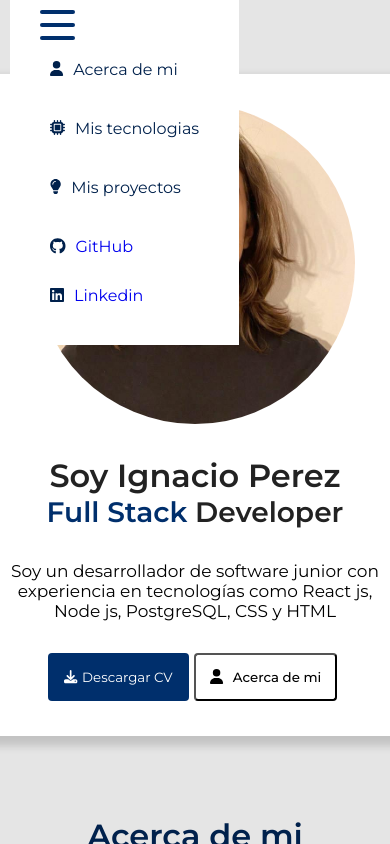
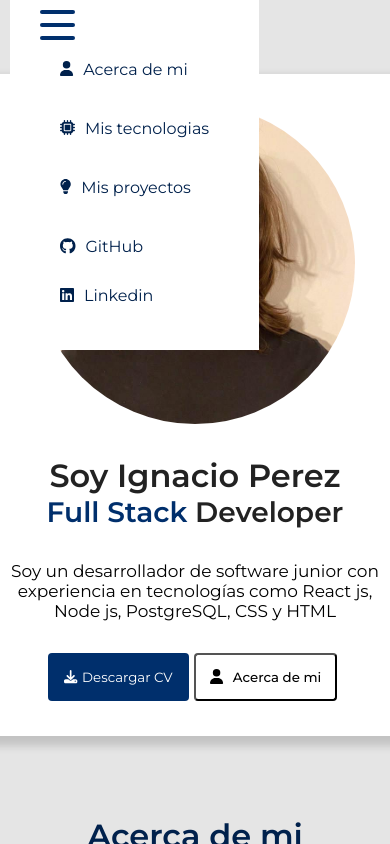
Before and after one commit to IgnacioPerezEtc/Portfolio, a React (Vite) app in the folder client/: page / in a window 390 px wide. Both pictures are taken after a click on the button 57 px from the left and 46 px from the top of the page. Shown: the top 844 px of the page. Built offline with nearby package versions, Linux system fonts and the light colour scheme.

Commit message:
acomodando diseño

```diff
--- a/client/src/components/NavBar/NavBar.css
+++ b/client/src/components/NavBar/NavBar.css
@@ -19,7 +19,9 @@
   .liContainer {
     position: absolute;
     background-color: #fff;
+    padding: 10px;
     padding-top: 40px;
+    padding-bottom: 5px;
     margin-left: 10px;
     margin-right: 0;
   }
--- a/client/src/components/NavBar/NavBar.jsx
+++ b/client/src/components/NavBar/NavBar.jsx
@@ -46,6 +46,7 @@ const NavBar = () => {
             Mis proyectos
           </li>
         </NavLink>
+        <div className={style.nav}>
         <li className={style.liItemIconGitHub}>
           <a
             href="https://www.linkedin.com/in/ignacio-p%C3%A9rez-etchegaray-0858b724a/"
@@ -69,7 +70,7 @@ const NavBar = () => {
             </svg>
             <p className={style.textIcon}>GitHub</p>
           </a>
-        </li>
+        </li></div>
         <div className={style.nav}>
           <li className={style.liItemIconLinkedin}>
             <a
--- a/client/src/components/NavBar/NavBar.module.css
+++ b/client/src/components/NavBar/NavBar.module.css
@@ -44,8 +44,14 @@
 .textIcon {
   display: inline-block;
   margin-left: 10px;
+  text-decoration: none;
+  color: var(--letter-blue);
 }
-
+.textIcon:hover{
+  cursor: pointer;
+  color: var(--color-blue);
+  transform: scale(0.98);
+}
 @media (min-width: 800px) {
   .textIcon {
     display: none;
@@ -53,13 +59,14 @@
 }
 
 @media (max-width: 800px) {
-  .liContainer {
-    position: absolute;
-    top: -700px;
-    left: -2000px;
-    margin-right: auto;
-    margin-left: auto;
-    text-align: center;
+  .nav:active{
+    background-color: #e5e5e5;
+  }
+  .liItemIconLinkedin:active{
+    background-color: #e5e5e5;
+  }
+  .liItemIconGitHub:active{
+    background-color: #e5e5e5;
   }
   /* .liContainer {
     position: absolute;
```
